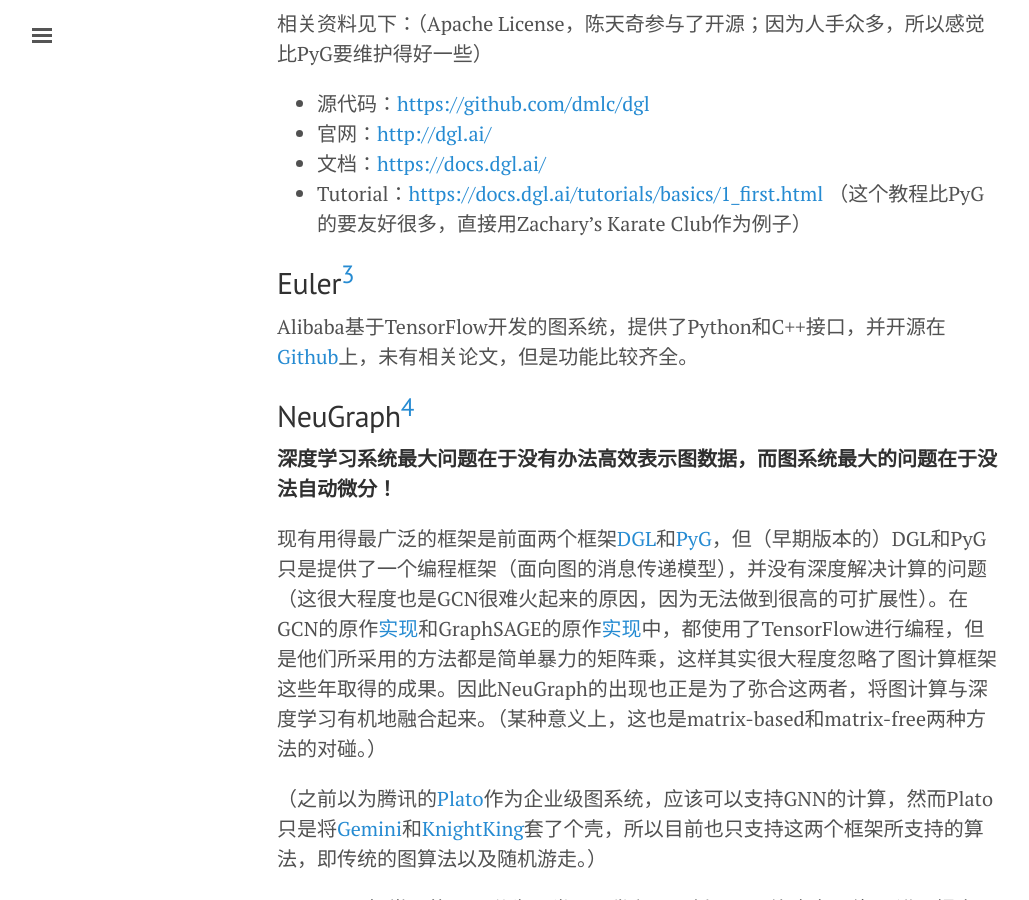
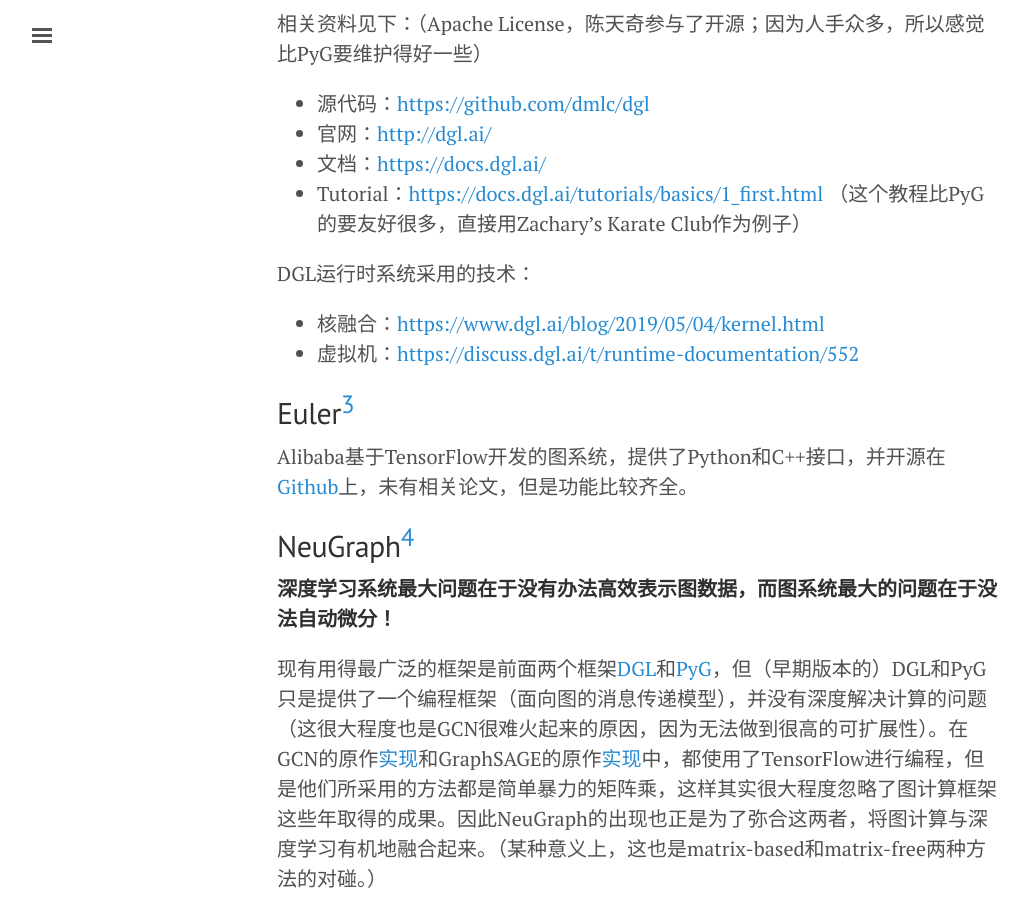
Before and after one commit to Ewenwan/chhzh123.github.io, a Jekyll site: the page built from _posts/2020-03-04-gnn-frameworks.md, in a window 1280 px wide and 900 px high, scrolled down 5696 px. Shown: the whole window, without its empty margins (3-1032 px from the left). Built offline with Jekyll 4.4.1, drawn with Linux system fonts in a browser that asks for light colours; nearby versions of some CDN libraries; formulas are drawn with MathJax 3; comment, search, counter and statistics services are not loaded.

Commit message:
[blog] Update materials

```diff
--- a/_posts/2020-03-04-gnn-frameworks.md
+++ b/_posts/2020-03-04-gnn-frameworks.md
@@ -186,6 +186,9 @@
 * 文档：<https://docs.dgl.ai/>
 * Tutorial：<https://docs.dgl.ai/tutorials/basics/1_first.html> （这个教程比PyG的要友好很多，直接用Zachary's Karate Club作为例子）
 
+DGL运行时系统采用的技术：
+* 核融合：<https://www.dgl.ai/blog/2019/05/04/kernel.html>
+* 虚拟机：<https://discuss.dgl.ai/t/runtime-documentation/552>
 
 ## Euler[^3]
 Alibaba基于TensorFlow开发的图系统，提供了Python和C++接口，并开源在[Github](https://github.com/alibaba/euler)上，未有相关论文，但是功能比较齐全。
```
Also changed, not shown: _posts/2020-03-21-tvm-gcn.md (+2 -0 lines), _posts/2020-03-24-spa-nju.md (+3 -0 lines), summary/ml.md (added, +14 -0 lines).
